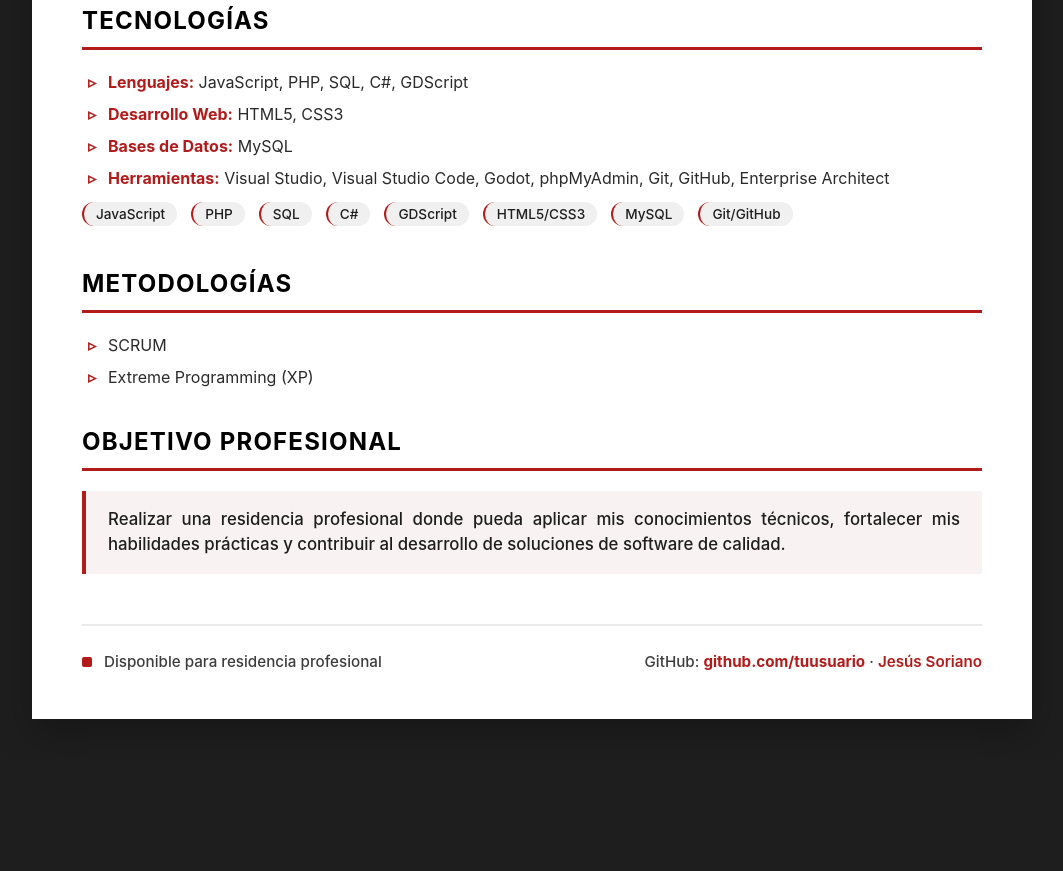
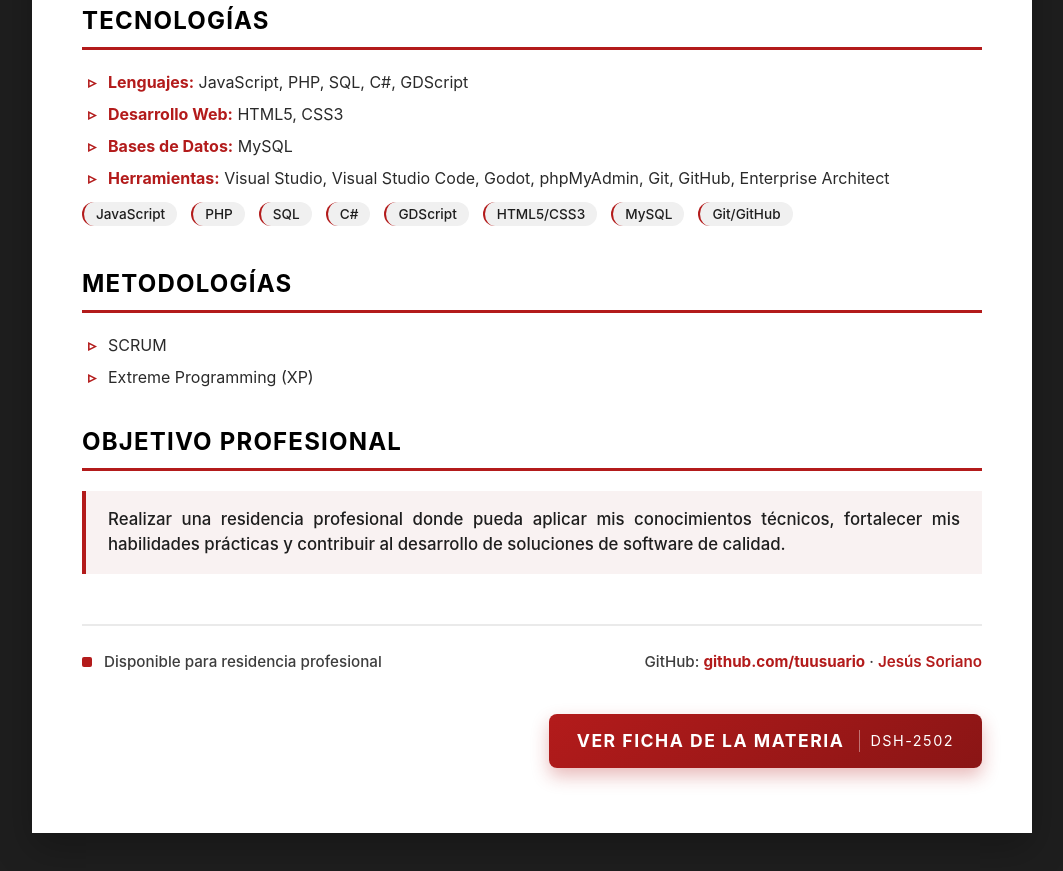
Before and after one commit to jesussoriano-dev/devitsao, a plain HTML site: page index.html in a window 1280 px wide. Shown: the part 1199-2070 px from the top of the page, without its empty margins (108-1171 px from the left). Before the commit the page ends 1958 px from the top, so only its background shows below. Drawn offline with Linux system fonts and the light colour scheme.

Commit message:
Update index.html

```diff
--- a/index.html
+++ b/index.html
@@ -216,6 +216,69 @@
             border-left: 2px solid #b31b1b;
         }
 
+        /* Estilos para el botón de materia */
+        .materia-section {
+            margin-top: 40px;
+            margin-bottom: 20px;
+            display: flex;
+            justify-content: flex-end;
+        }
+
+        .btn-materia {
+            display: inline-flex;
+            align-items: center;
+            justify-content: center;
+            background: linear-gradient(145deg, #b31b1b, #8a1515);
+            color: white;
+            font-weight: 700;
+            font-size: 1.1rem;
+            padding: 14px 28px;
+            border: none;
+            border-radius: 8px;
+            cursor: pointer;
+            text-decoration: none;
+            letter-spacing: 1.5px;
+            text-transform: uppercase;
+            box-shadow: 0 8px 18px rgba(179, 27, 27, 0.3);
+            transition: all 0.25s ease;
+            border-bottom: none;
+            gap: 10px;
+        }
+
+        .btn-materia:hover {
+            background: linear-gradient(145deg, #8a1515, #6b1010);
+            box-shadow: 0 10px 22px rgba(179, 27, 27, 0.45);
+            transform: translateY(-3px);
+            color: white;
+            border-bottom: none;
+        }
+
+        .btn-materia i {
+            font-size: 1.2rem;
+        }
+
+        .btn-materia span {
+            border-left: 1px solid rgba(255,255,255,0.4);
+            padding-left: 10px;
+            margin-left: 5px;
+            font-size: 0.9rem;
+            font-weight: 400;
+        }
+
+        /* Flecha decorativa */
+        .materia-header {
+            display: flex;
+            align-items: center;
+            justify-content: space-between;
+            margin-bottom: 10px;
+        }
+
+        .arrow-decoration {
+            color: #b31b1b;
+            font-size: 1.8rem;
+            font-weight: 300;
+        }
+
     </style>
 </head>
 <body>
@@ -319,12 +382,18 @@
         <p>GitHub: <a href="#">github.com/tuusuario</a> · <span style="color: #b31b1b; font-weight: 600;">Jesús Soriano</span></p>
     </footer>
 
+    <div class="materia-section">
+        <a href="https://jesussoriano-dev.github.io/devitsao/info_materia.html"
+           class="btn-materia"
+           target="_blank"
+           title="Ver información completa de la materia">
+            VER FICHA DE LA MATERIA
+            <span>DSH-2502</span>
+
+        </a>
+    </div>
 
 </main>
 
-
 </body>
 </html>
-
-</body>
-</html>
```
